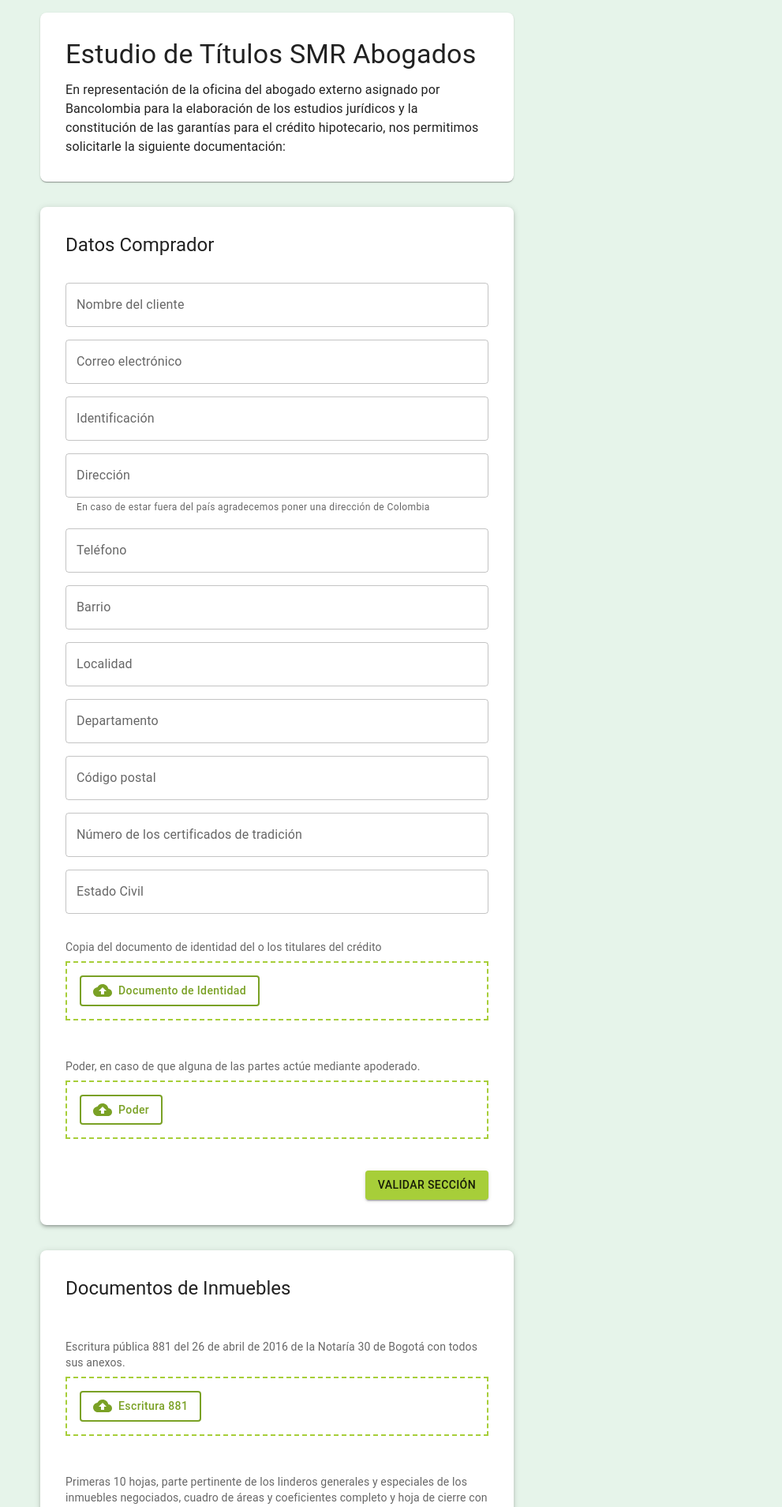
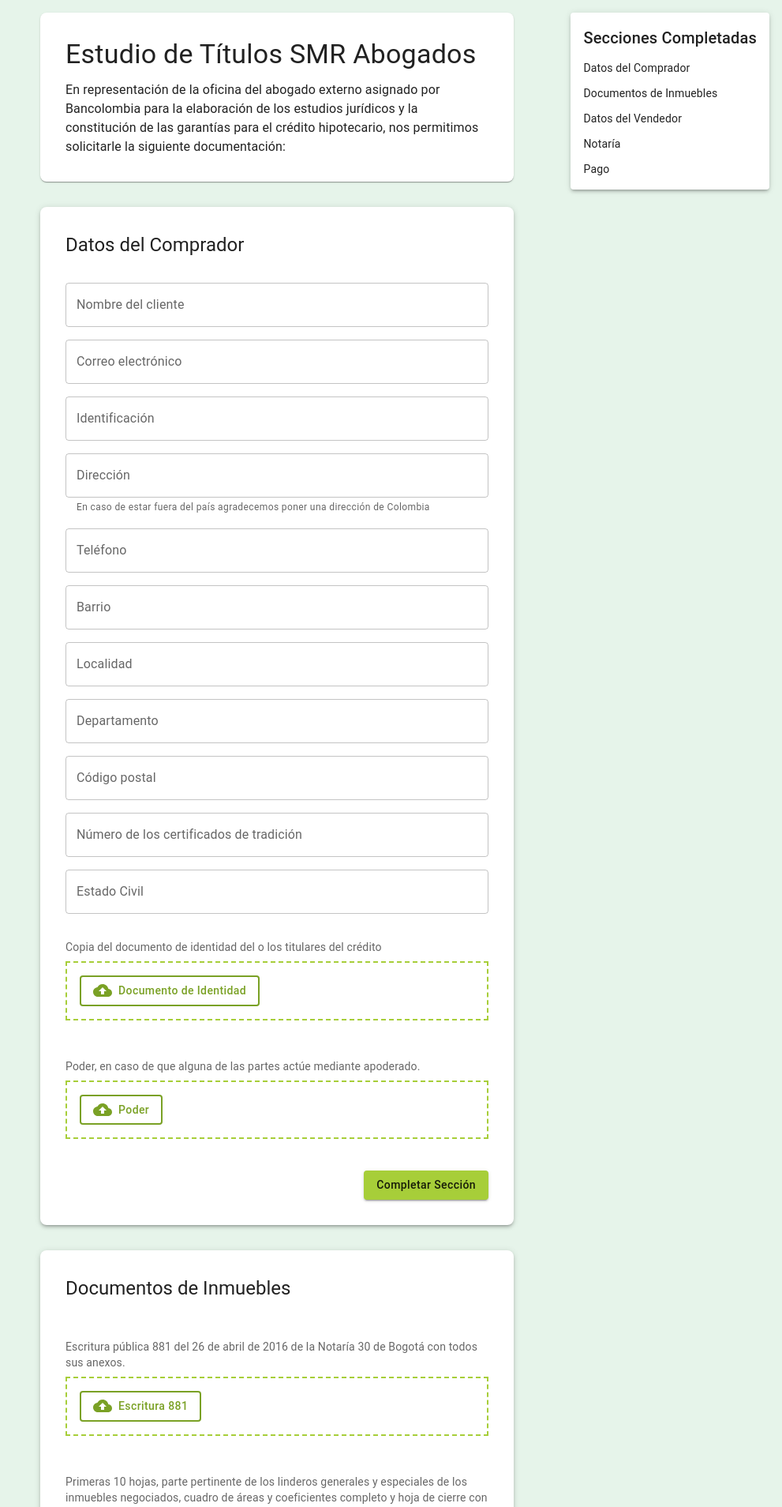
Before and after one commit to sergiocanalesm1/smr-estudio-titulos-forms, a React (Vite) app: page /cliente in a window 1280 px wide. Shown: the top 1908 px of the page at 79% size, without its empty margins (289-1280 px from the left). Built offline with nearby package versions, Linux system fonts and the light colour scheme.

Commit message:
pago seccion completed

```diff
--- a/src/components/FormSection.tsx
+++ b/src/components/FormSection.tsx
@@ -6,8 +6,8 @@ interface FormSectionProps {
   title: string;
   description?: string;
   children: React.ReactNode;
-  submitBtnText: string;
-  loading: boolean;
+  submitBtnText?: string;
+  loading?: boolean;
   onSubmit: (event: React.FormEvent<HTMLFormElement>) => void;
   done?: boolean;
   setDone?: (value: boolean) => void;
@@ -17,7 +17,7 @@ const FormSection: React.FC<FormSectionProps> = ({
   title,
   description,
   children,
-  submitBtnText,
+  submitBtnText = "Completar Sección",
   loading,
   onSubmit,
   done = false,
--- /dev/null
+++ b/src/components/Stepper.tsx
@@ -0,0 +1,37 @@
+import React from 'react';
+import { CheckCircleOutline } from '@mui/icons-material';
+import { Box, Button, Paper, Typography } from '@mui/material';
+import { sectionNames } from '../utils/constants';
+import { ClientFormState } from '../types';
+
+interface StepperProps {
+    validatedSections: Record<keyof ClientFormState, boolean>;
+    onSubmit: () => void;
+}
+
+const Stepper: React.FC<StepperProps> = ({ validatedSections, onSubmit }) => {
+    const allSectionsValidated = Object.values(validatedSections).every(Boolean);
+    return (
+        <Box position="fixed" top={0} right={0} m={2}>
+            <Paper elevation={3} style={{ padding: '16px' }}>
+                <Typography variant="h6">Secciones Completadas</Typography>
+                {Object.entries(sectionNames).map(([section, name]) => (
+                    <Box key={section} sx={{ display: 'flex', justifyContent: 'space-between', mt: 1.5 }}>
+                        <Typography variant='body2'>{name}</Typography>
+                        {validatedSections[section as keyof ClientFormState] && <CheckCircleOutline color="success" />}
+                    </Box>
+                ))}
+
+                {allSectionsValidated && (
+                    <Box mt={2} textAlign="right">
+                        <Button variant="contained" color="primary" onClick={onSubmit}>
+                            Enviar
+                        </Button>
+                    </Box>
+                )}
+            </Paper>
+        </Box>
+    );
+};
+
+export default Stepper;
--- a/src/pages/ClientForm/ClientForm.tsx
+++ b/src/pages/ClientForm/ClientForm.tsx
@@ -1,26 +1,22 @@
 import React, { useState } from 'react';
 import { useForm, FormProvider } from 'react-hook-form';
 import { useLocation } from 'react-router-dom';
-import { Container, Button, Box } from '@mui/material';
+import { Container, Button, Box, Paper, Typography } from '@mui/material';
 import { datosCompradorFormDefaults, documentosInmueblesFormDefaults, datosJuridicoDefaults, datosNaturalDefaults, datosVendedorFormDefaults } from '../../utils/formDefaults';
-import { Paper, Typography } from '@mui/material';
-import { DatosCompradorForm, DatosNatural, DatosJuridico, DatosVendedorForm, PersonType, InmueblesForm } from '../../types';
+import { ClientFormState, PersonType } from '../../types';
 import Inmuebles from './sections/Inmuebles';
 import Comprador from './sections/Comprador';
 import Vendedor from './sections/Vendedor';
 import Notaria from './sections/Notaria';
+import Pago from './sections/Pago';
+import Stepper from '../../components/Stepper';
 
-type ClientFormState = {
-  datosComprador: DatosCompradorForm & (DatosNatural | DatosJuridico);
-  datosVendedor: DatosVendedorForm & (DatosNatural | DatosJuridico);
-  inmuebles: InmueblesForm;
-  notaria: string;
-};
 
 const ClientForm: React.FC = () => {
   const location = useLocation();
   const queryParams = new URLSearchParams(location.search);
   const compradorType: PersonType = (queryParams.get('person_type') as PersonType) ?? 'Natural'; // assert
+  const paymentValue = queryParams.get('payment_value') ?? '0'; // change
 
   const [vendedorType, setVendedorType] = useState<PersonType | undefined>();
   const [validatedSections, setValidatedSections] = useState<Record<keyof ClientFormState, boolean>>({
@@ -28,6 +24,7 @@ const ClientForm: React.FC = () => {
     datosVendedor: false,
     inmuebles: false,
     notaria: false,
+    soportePago: false,
   });
 
   const defaultValues = {
@@ -43,6 +40,7 @@ const ClientForm: React.FC = () => {
     },
     documentosInmuebles: documentosInmueblesFormDefaults,
     notaria: 'Notaria 38',
+    soportePago: [],
   };
 
   const methods = useForm<ClientFormState>({
@@ -62,6 +60,7 @@ const ClientForm: React.FC = () => {
 
   return (
     <Container sx={{ py: 2 }}>
+      <Stepper validatedSections={validatedSections} onSubmit={handleSubmit(onSubmit)} />
       <FormProvider {...methods}>
         <Paper elevation={1} sx={{
           p: 4,
@@ -83,9 +82,10 @@ const ClientForm: React.FC = () => {
         <Inmuebles validated={validatedSections.inmuebles} setValidated={(v) => setValidated('inmuebles', v)} />
         <Vendedor personType={vendedorType} setPersonType={setVendedorType} validated={validatedSections.datosVendedor} setValidated={(v) => setValidated('datosVendedor', v)} />
         <Notaria validated={validatedSections.notaria} setValidated={(v) => setValidated('notaria', v)} />
+        <Pago paymentValue={paymentValue} validated={validatedSections.soportePago} setValidated={(v) => setValidated('soportePago', v)} />
         <Box sx={{ textAlign: 'right', mt: 2 }}>
           <Button onClick={handleSubmit(onSubmit)} type="submit" variant="contained" color="primary">
-            Submit
+            Enviar Formulario
           </Button>
         </Box>
       </FormProvider>
--- a/src/pages/ClientForm/sections/Comprador.tsx
+++ b/src/pages/ClientForm/sections/Comprador.tsx
@@ -4,6 +4,7 @@ import { Box, TextField } from '@mui/material';
 import { DatosCompradorForm, DatosJuridico, DatosNatural, PersonType } from '../../../types';
 import FormSection from '../../../components/FormSection';
 import DocumentUploader from '../../../components/DocumentUploader';
+import { sectionNames } from '../../../utils/constants';
 // TODO
 // autofill nombreCliente y email
 
@@ -79,8 +80,8 @@ const Comprador: React.FC<CompradorProps> = ({ validated, setValidated, personTy
 
     return (
         <FormSection
-            title="Datos Comprador"
-            submitBtnText="Validar sección"
+            title={sectionNames.datosComprador}
+            submitBtnText="Completar Sección"
             loading={false}
             onSubmit={handleSectionSubmit}
             done={validated}
--- a/src/pages/ClientForm/sections/Inmuebles.tsx
+++ b/src/pages/ClientForm/sections/Inmuebles.tsx
@@ -6,6 +6,7 @@ import { TextField, Box, RadioGroup, FormControlLabel, Radio, Typography } from
 import FormSection from '../../../components/FormSection';
 import DocumentUploader from '../../../components/DocumentUploader';
 import { InmueblesForm } from '../../../types';
+import { sectionNames } from '../../../utils/constants';
 
 interface InmueblesProps {
   validated: boolean;
@@ -89,9 +90,9 @@ const Inmuebles: React.FC<InmueblesProps> = ({ validated, setValidated }) => {
 
   return (
     <FormSection
-      title="Documentos de Inmuebles"
+      title={sectionNames.inmuebles}
       description=""
-      submitBtnText="Validar sección"
+      submitBtnText="Completar Sección"
       loading={false}
       onSubmit={handleSectionSubmit}
       done={validated}
@@ -156,7 +157,6 @@ const Inmuebles: React.FC<InmueblesProps> = ({ validated, setValidated }) => {
               const num = Number(rawValue);
               if (isNaN(num)) return 'No válido';
               if (num <= 0) return 'Debe ser positivo';
-              console.log('Valid number:', num);
               return true;
             },
           }}
--- a/src/pages/ClientForm/sections/Notaria.tsx
+++ b/src/pages/ClientForm/sections/Notaria.tsx
@@ -2,6 +2,7 @@ import React, { useState } from 'react';
 import { Box, TextField, RadioGroup, FormControlLabel, Radio } from '@mui/material';
 import FormSection from '../../../components/FormSection';
 import { useFormContext } from 'react-hook-form';
+import { sectionNames } from '../../../utils/constants';
 
 interface NotariaProps {
     validated: boolean;
@@ -10,7 +11,6 @@ interface NotariaProps {
 
 const Notaria: React.FC<NotariaProps> = ({ validated, setValidated }) => {
 
-    // set value from react hook state
     const { setValue } = useFormContext();
 
     const [selectedNotaria, setSelectedNotaria] = useState<string>('Notaria 38');
@@ -21,20 +21,40 @@ const Notaria: React.FC<NotariaProps> = ({ validated, setValidated }) => {
 
     const handleSectionSubmit = (e: React.FormEvent<HTMLFormElement>) => {
         e.preventDefault();
-        console.log(`notaria section is valid!`);
+        if (selectedNotaria === 'Otra') {
+            const fields = ['nombreFuncionario', 'correoElectronico', 'telefono'];
+            const notValid = fields.some(field => validateField(field));
+            if (notValid) {
+                return;
+            }
+        }
         let value = selectedNotaria;
         if (selectedNotaria === 'Otra') {
             value = `Otra Notaría: ${nombreFuncionario} - ${correoElectronico} - ${telefono}`;
         }
+        console.log(`notaria section is valid!`);
         setValue('notaria', value);
         setValidated(true);
     };
 
+    const validateField = (field: string) => {
+        switch (field) {
+            case 'nombreFuncionario':
+                return !nombreFuncionario;
+            case 'correoElectronico':
+                return (!correoElectronico || !/^[A-Z0-9._%+-]+@[A-Z0-9.-]+\.[A-Z]{2,}$/i.test(correoElectronico));
+            case 'telefono':
+                return (!telefono || !/^\+?[0-9]+$/.test(telefono));
+            default:
+                return false;
+        }
+    }
+
     return (
         <FormSection
-            title="Notaria"
+            title={sectionNames.notaria}
             description="Estas son las Notarías con las que tenemos convenio, pero si desea puede escoger alguna diferente."
-            submitBtnText="Validar sección"
+            submitBtnText="Completar Sección"
             loading={false}
             onSubmit={handleSectionSubmit}
             done={validated}
@@ -59,6 +79,8 @@ const Notaria: React.FC<NotariaProps> = ({ validated, setValidated }) => {
                         margin="normal"
                         value={nombreFuncionario}
                         onChange={(e) => setNombreFuncionario(e.target.value)}
+                        required
+                        error={selectedNotaria === 'Otra' && validateField('nombreFuncionario')}
                     />
                     <TextField
                         fullWidth
@@ -68,6 +90,9 @@ const Notaria: React.FC<NotariaProps> = ({ validated, setValidated }) => {
                         type="email"
                         value={correoElectronico}
                         onChange={(e) => setCorreoElectronico(e.target.value)}
+                        required
+                        error={selectedNotaria === 'Otra' && validateField('correoElectronico')}
+                        helperText={selectedNotaria === 'Otra' && validateField('correoElectronico') ? 'Correo electrónico no válido' : ''}
                     />
                     <TextField
                         fullWidth
@@ -77,6 +102,9 @@ const Notaria: React.FC<NotariaProps> = ({ validated, setValidated }) => {
                         type="tel"
                         value={telefono}
                         onChange={(e) => setTelefono(e.target.value)}
+                        required
+                        error={selectedNotaria === 'Otra' && validateField('telefono')}
+                        helperText={selectedNotaria === 'Otra' && validateField('telefono') ? 'Teléfono no válido' : ''}
                     />
                 </Box>
             )}
--- /dev/null
+++ b/src/pages/ClientForm/sections/Pago.tsx
@@ -0,0 +1,61 @@
+import React from 'react';
+import { useFormContext, Controller } from 'react-hook-form';
+import FormSection from '../../../components/FormSection';
+import { Typography, Link } from '@mui/material';
+import DocumentUploader from '../../../components/DocumentUploader';
+import { sectionNames } from '../../../utils/constants';
+
+interface PagoProps {
+    paymentValue: string;
+    validated: boolean;
+    setValidated: (validated: boolean) => void;
+}
+
+const Pago: React.FC<PagoProps> = ({ paymentValue, validated, setValidated }) => {
+    const { control, trigger, formState: { errors } } = useFormContext();
+    const paymentLink = import.meta.env.VITE_PAYMENT_LINK ?? '';
+
+    const handleSubmit = async (e: React.FormEvent<HTMLFormElement>) => {
+        e.preventDefault();
+        const isValid = await trigger('soportePago');
+        if (isValid) {
+            setValidated(true);
+            console.log('soportePago section is valid!');
+        }
+    }
+
+    return (
+        <FormSection
+            title={sectionNames.soportePago}
+            description="Para continuar con el trámite es necesario que allegue el soporte de pago de los honorarios y se encuentre la documentación completa"
+            done={validated}
+            setDone={setValidated}
+            onSubmit={handleSubmit}
+        >
+            <Typography variant="body1" >
+                <strong>Valor Transacción: ${Number(paymentValue).toLocaleString()} </strong>
+            </Typography>
+            <Link href={paymentLink} target="_blank" rel="noopener noreferrer">
+                Link de Pago WOMPI
+            </Link>
+            <Controller
+                name="soportePago"
+                control={control}
+                rules={{ required: true }}
+                render={({ field }) => (
+                    <DocumentUploader
+                        files={field.value}
+                        setFile={field.onChange}
+                        transformedFileName="soportePago"
+                        multiple={false}
+                        error={!!errors?.soportePago}
+                        buttonLabel="Soporte de Pago"
+                        helperText="Suba el soporte de pago de los honorarios generado por el link de pago"
+                    />
+                )}
+            />
+        </FormSection>
+    );
+};
+
+export default Pago;
--- a/src/pages/ClientForm/sections/Vendedor.tsx
+++ b/src/pages/ClientForm/sections/Vendedor.tsx
@@ -4,6 +4,7 @@ import { Box, RadioGroup, FormControlLabel, Radio, TextField } from '@mui/materi
 import { PersonType } from '../../../types';
 import FormSection from '../../../components/FormSection';
 import DocumentUploader from '../../../components/DocumentUploader';
+import { sectionNames } from '../../../utils/constants';
 
 interface VendedorProps {
     validated: boolean;
@@ -88,8 +89,8 @@ const Vendedor: React.FC<VendedorProps> = ({ validated, setValidated, personType
 
     return (
         <FormSection
-            title="Datos Vendedor"
-            submitBtnText="Validar sección"
+            title={sectionNames.datosVendedor}
+            submitBtnText="Completar Sección"
             loading={false}
             onSubmit={handleSectionSubmit}
             done={validated}
--- /dev/null
+++ b/src/utils/constants.ts
@@ -0,0 +1,9 @@
+import { ClientFormState } from "../types";
+
+export const sectionNames: Record<keyof ClientFormState, string> = {
+    datosComprador: 'Datos del Comprador',
+    inmuebles: 'Documentos de Inmuebles',
+    datosVendedor: 'Datos del Vendedor',
+    notaria: 'Notaría',
+    soportePago: 'Pago',
+}
```
Also changed, not shown: src/theme/theme.ts (+7 -0 lines), src/types.ts (+8 -0 lines), 1 other file (tests, documents, lock files or other folders).
